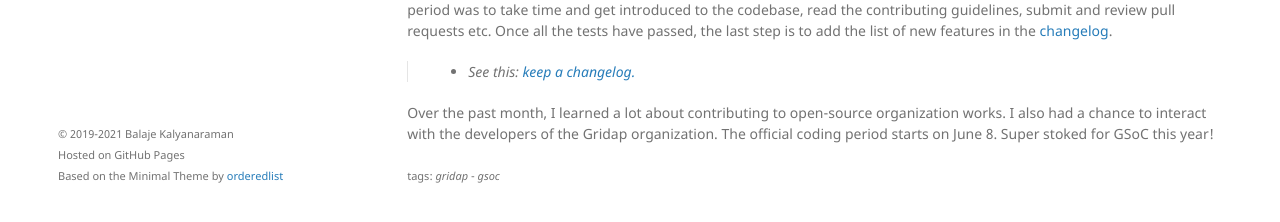
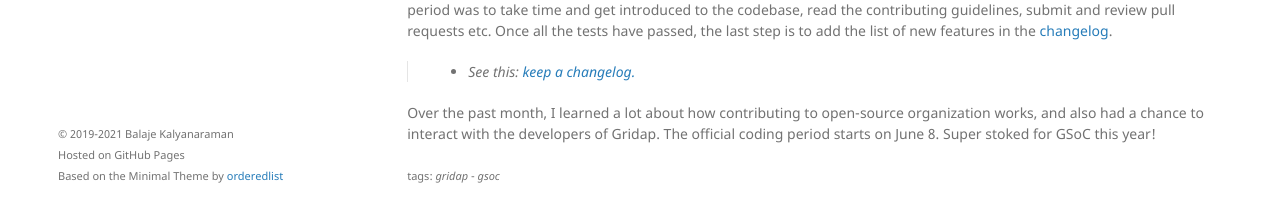
Before and after one commit to Balaje/balaje.github.io, a Jekyll site: the page built from _posts/2021-06-05-GSoC-Week-0.md, in a window 1280 px wide and 1391 px high. Shown: the part 1156-1378 px from the top of the window. Built offline with Jekyll 4.4.1, drawn with Linux system fonts in a browser that asks for light colours; nearby versions of some CDN libraries; some web fonts are replaced.

Commit message:
Small changes

```diff
--- a/_posts/2021-06-05-GSoC-Week-0.md
+++ b/_posts/2021-06-05-GSoC-Week-0.md
@@ -79,7 +79,7 @@ of new features in the
 
 > - See this: [keep a changelog.](https://keepachangelog.com/en/1.0.0/)
 
-Over the past month, I learned a lot about contributing to open-source
-organization works. I also had a chance to interact with the
-developers of the Gridap organization. The official coding period
+Over the past month, I learned a lot about how contributing to open-source
+organization works, and also had a chance to interact with the
+developers of Gridap. The official coding period
 starts on June 8. Super stoked for GSoC this year!
```
